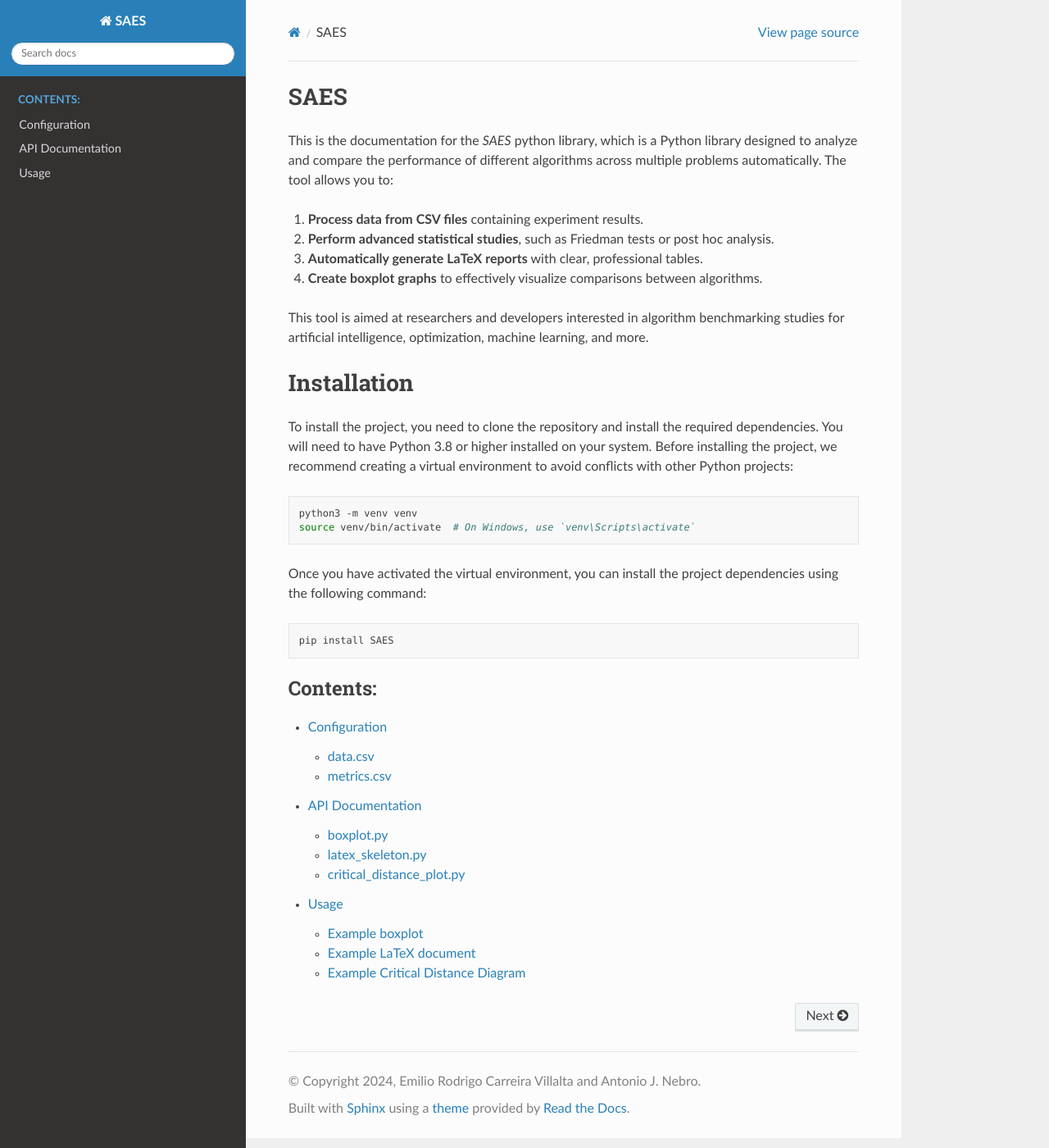
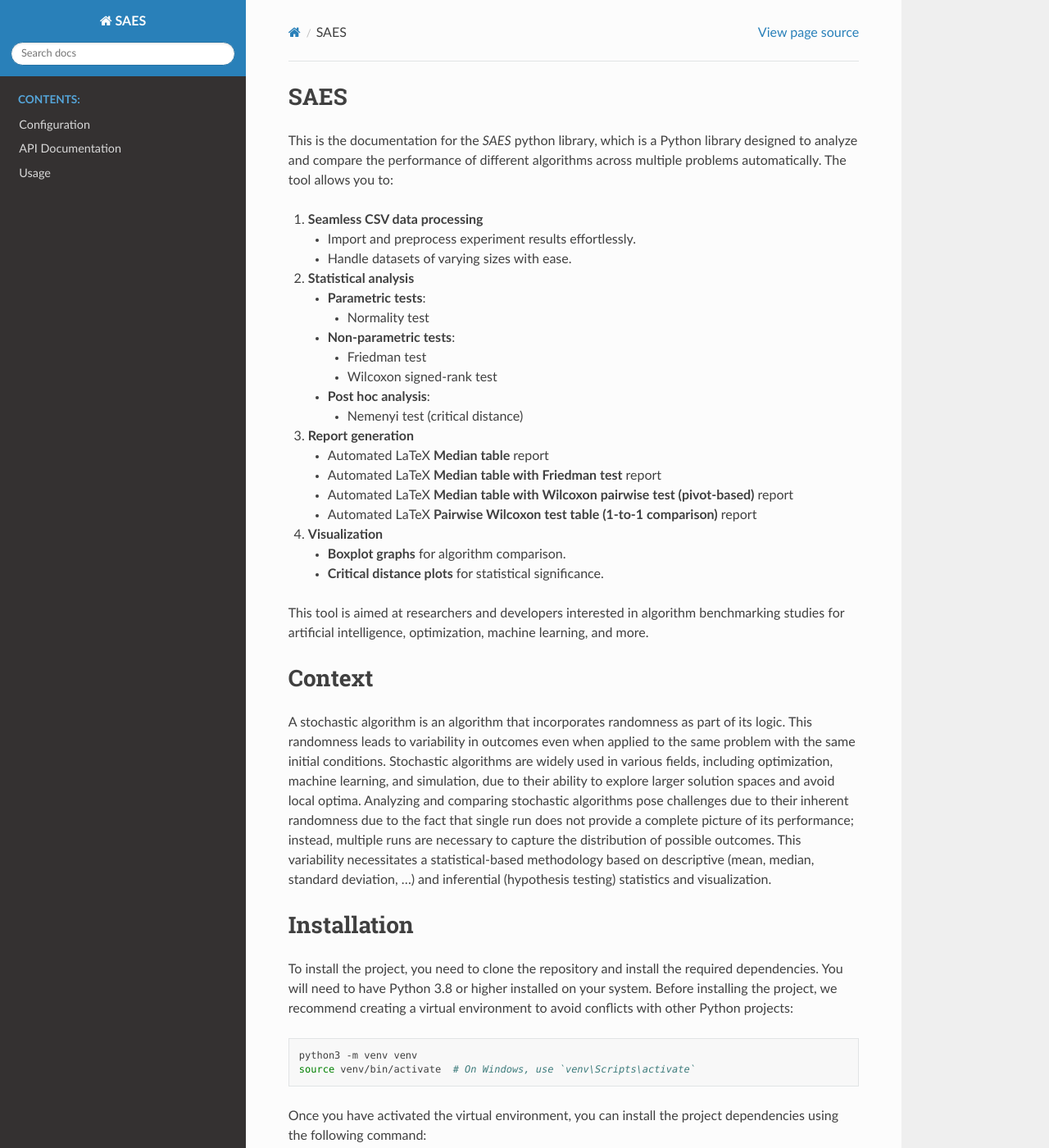
Before and after one commit to jMetal/SAES, a Sphinx documentation site: the page built from docs/index.rst, in a window 1280 px wide and 1400 px high. Shown: the whole window at 82% size. Built offline with Sphinx 7.4.7 and the Read the Docs theme 3.1.0, drawn with Linux system fonts in a browser that asks for light colours.

Commit message:
Added list of features to documentation

```diff
--- a/docs/configure/metrics.rst
+++ b/docs/configure/metrics.rst
@@ -1,6 +1,9 @@
 metrics.csv
 -----------
-`metrics.csv` is a CSV file containing the configuration for the analysis. Each row in the file represents a metric that will be used to evaluate the algorithms and the Maximize column indicates whether the metric should be maximized or minimized in the statistical analysis. The columns in the file are as follows:
+`metrics.csv` is a CSV file containing the configuration for the analysis. Each row in the file represents a metric that will be used to evaluate the algorithms and the Maximize column indicates whether the metric should be maximized or minimized in the statistical analysis. The file must have the following scheme:
+
+- **MetricName** (string): Name of the quality metric used to evaluate the algorithm performace on the instance.
+- **Maximize** (boolean): Boolean value to show whether the metric value in that row must be maximized or minimized.
 
 .. csv-table::
    :header: "MetricName", "Maximize"
--- a/docs/index.rst
+++ b/docs/index.rst
@@ -8,12 +8,42 @@ SAES
 
 This is the documentation for the `SAES` python library, which is a Python library designed to analyze and compare the performance of different algorithms across multiple problems automatically. The tool allows you to:
 
-1. **Process data from CSV files** containing experiment results.
-2. **Perform advanced statistical studies**, such as Friedman tests or post hoc analysis.
-3. **Automatically generate LaTeX reports** with clear, professional tables.
-4. **Create boxplot graphs** to effectively visualize comparisons between algorithms.
+1. **Seamless CSV data processing**
+
+   - Import and preprocess experiment results effortlessly.
+   - Handle datasets of varying sizes with ease.
+
+2. **Statistical analysis**
+
+   - **Parametric tests**:
+
+     - Normality test
+   - **Non-parametric tests**:
+
+     - Friedman test
+     - Wilcoxon signed-rank test
+   - **Post hoc analysis**:
+
+     - Nemenyi test (critical distance)
+
+3. **Report generation**
+
+   - Automated LaTeX **Median table** report
+   - Automated LaTeX **Median table with Friedman test** report
+   - Automated LaTeX **Median table with Wilcoxon pairwise test (pivot-based)** report
+   - Automated LaTeX **Pairwise Wilcoxon test table (1-to-1 comparison)** report
+
+4. **Visualization**
+
+   - **Boxplot graphs** for algorithm comparison.
+   - **Critical distance plots** for statistical significance.
 
 This tool is aimed at researchers and developers interested in algorithm benchmarking studies for artificial intelligence, optimization, machine learning, and more.
+
+Context
+=======
+
+A stochastic algorithm is an algorithm that incorporates randomness as part of its logic. This randomness leads to variability in outcomes even when applied to the same problem with the same initial conditions. Stochastic algorithms are widely used in various fields, including optimization, machine learning, and simulation, due to their ability to explore larger solution spaces and avoid local optima. Analyzing and comparing stochastic algorithms pose challenges due to their inherent randomness due to the fact that single run does not provide a complete picture of its performance; instead, multiple runs are necessary to capture the distribution of possible outcomes. This variability necessitates a statistical-based methodology based on descriptive (mean, median, standard deviation, ...) and inferential (hypothesis testing) statistics and visualization.
 
 Installation
 ============
```
Also changed, not shown: docs/configure/data.rst (+7 -1 lines), 5 other files.
